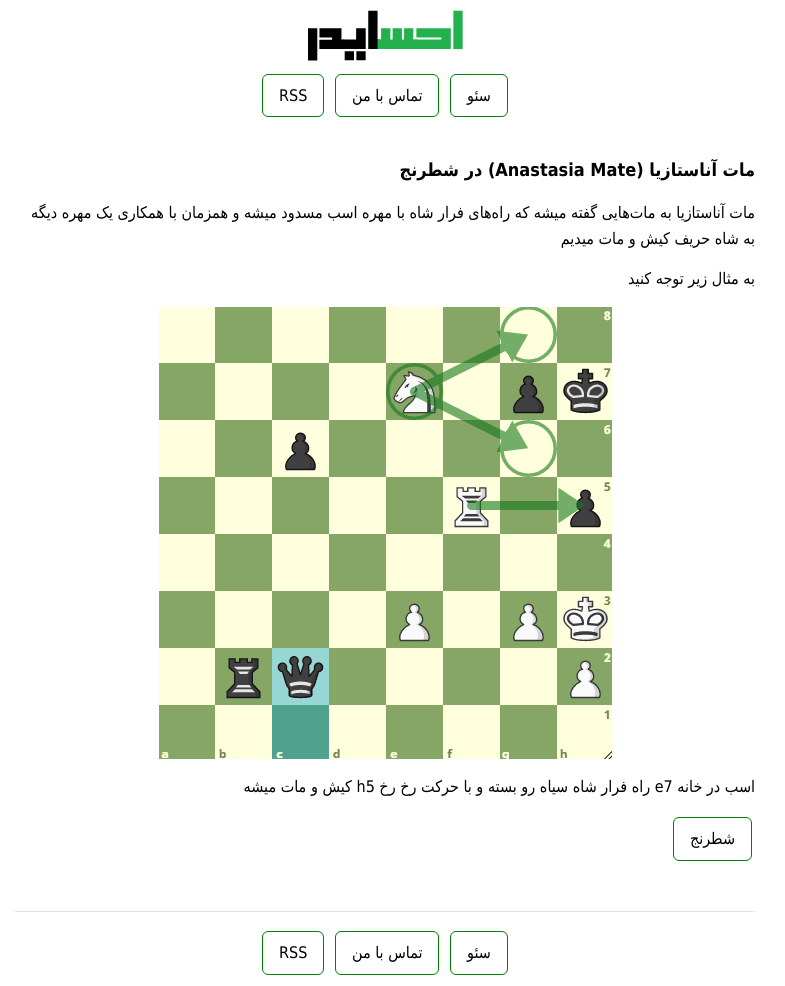
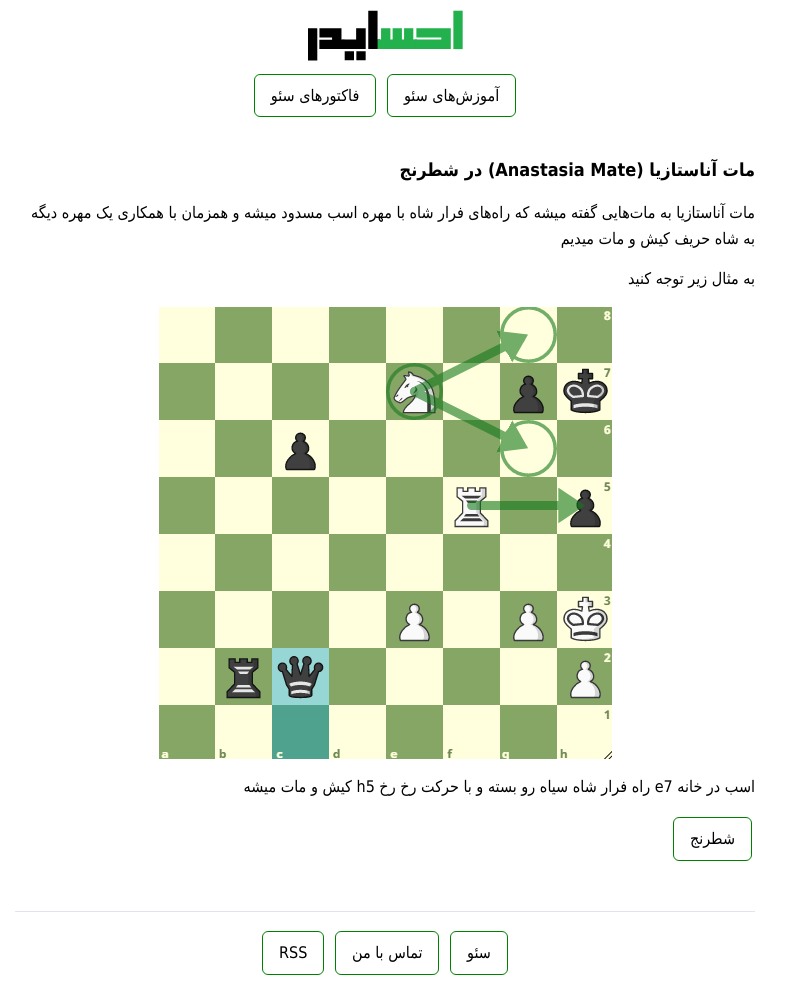
Before and after one commit to darkblog/darkblog.github.io, a Jekyll site: the page built from _posts/2021-1-2-anastasia-mate.md, in a window 1280 px wide. Shown: the whole page, without its empty margins (255-1040 px from the left). Built offline with Jekyll 4.4.1, drawn with Linux system fonts in a browser that asks for light colours.

Commit message:
Update default.html

```diff
--- a/_layouts/default.html
+++ b/_layouts/default.html
@@ -14,9 +14,8 @@
 <svg width="155" height="55" viewBox="0 0 4185 1340"><title>احسایدر</title><path d="M0,476h238.3l12.7,3v866H0V476z"></path><path d="M903.8,473v314h86.1v250H306.5V786h343.6v-63H309V473H903.8z"></path><path d="M1557.8,1037.6l-652.9-0.6V781h394.9V472h258V1037.6z M990.8,1094h251v246h-251V1094z M1305.8,1093h251v246h-251V1093z"></path><path d="M1878.1-1v781.7h68V1037h-319V-1H1878.1z"></path><path fill="#22B14C" d="M1973,473h251.4v308h60.6V473h239.1l11.3,1v307h58.6V473h249.4v308h101.9l0.6,256H1878.7l-0.6-256h94.9V473z"></path><path fill="#22B14C" d="M2873.1,1037V781h726.5v-58h-673.3V472h929v565H2873.1z"></path><path fill="#22B14C" d="M4175.9,0v1038h-251V0H4175.9z"></path></svg>
 </a>
 <nav>
-<a href="{{ site.url }}/seo" class="button">سئو</a>
-<a href="{{ site.url }}/ehsanchehri" class="button">تماس با من</a>
-<a href="{{ site.url }}/feed.xml" class="button">RSS</a>
+<a href="https://ehsaider.ir/seo" class="button">آموزش&zwnj;های سئو</a>
+<a href="https://ehsaider.ir/ehsanchehri" class="button">فاکتورهای سئو</a>
 </nav>
 </header>
 <main class="container">{{ content }}</main>
```
